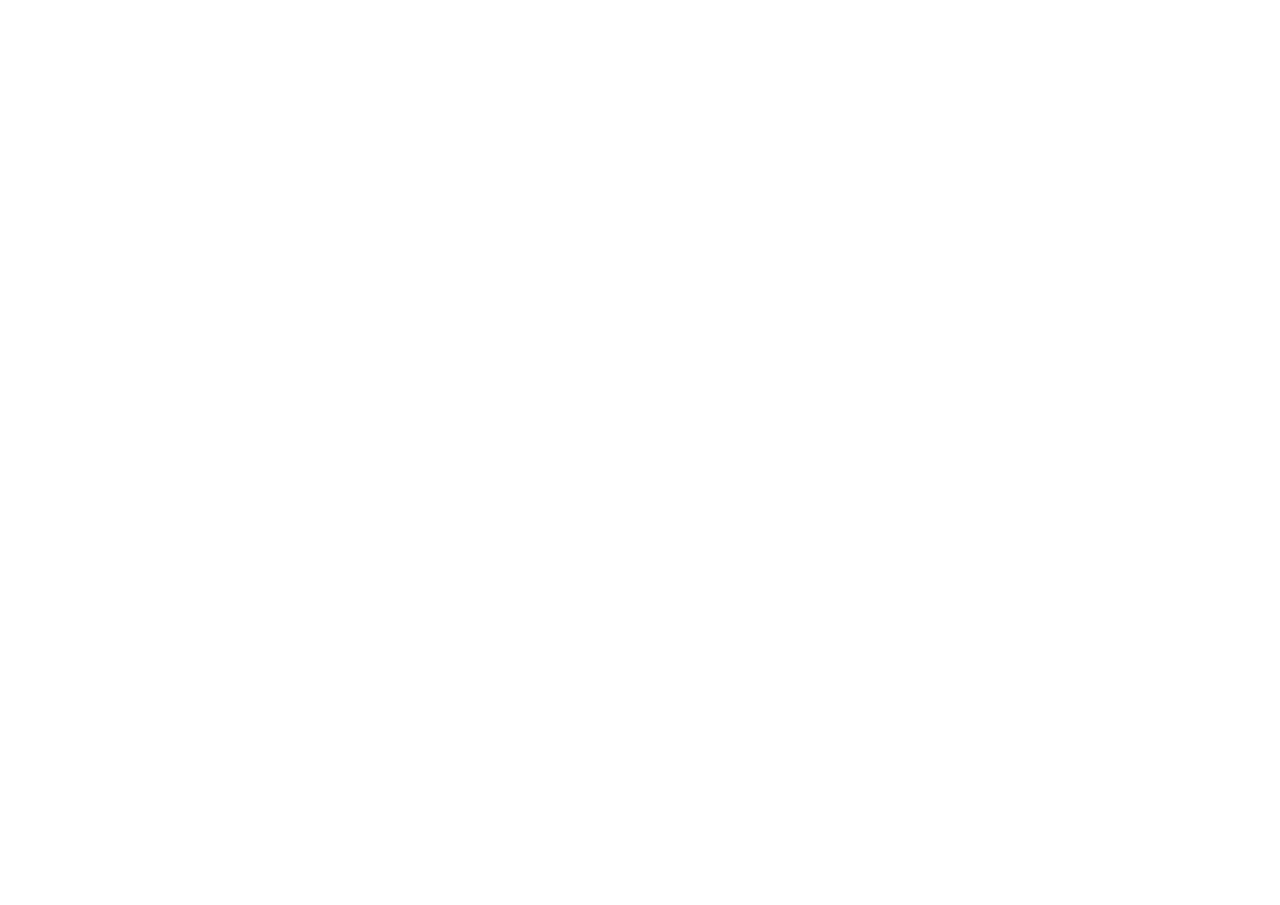
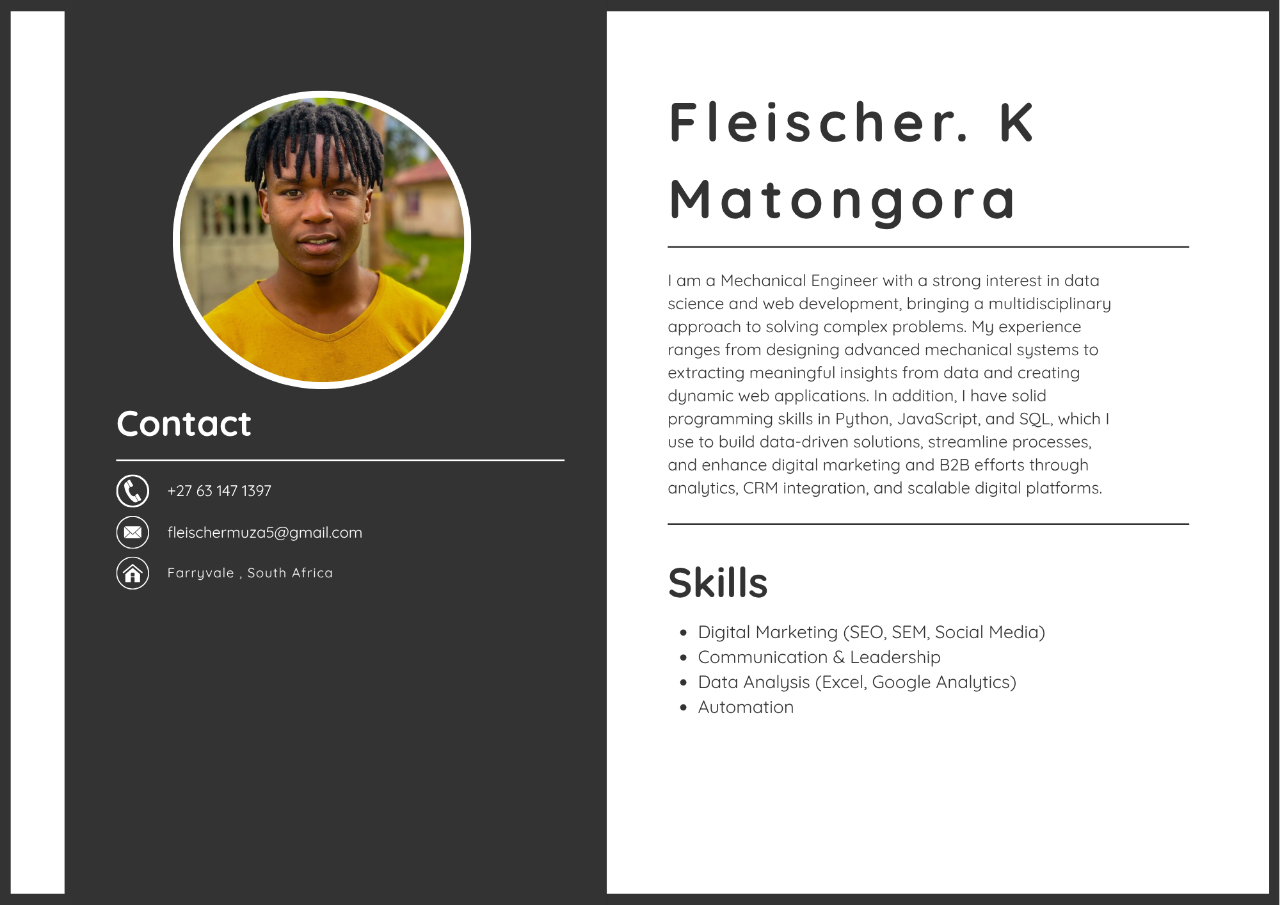
Before and after one commit to fleischermuza/mycv, a plain HTML site: page index.html in a window 1280 px wide. Before the commit the page ends 800 px from the top, so only its background shows below. Drawn offline with Linux system fonts and the light colour scheme.

Commit message:
Update index.html

```diff
--- a/index.html
+++ b/index.html
@@ -21,3 +21,6 @@
     </style>
 </head>
 <body>
+    <img src="PORTFOLIO.png" alt="My Portfolio CV">
+</body>
+</html>
```
